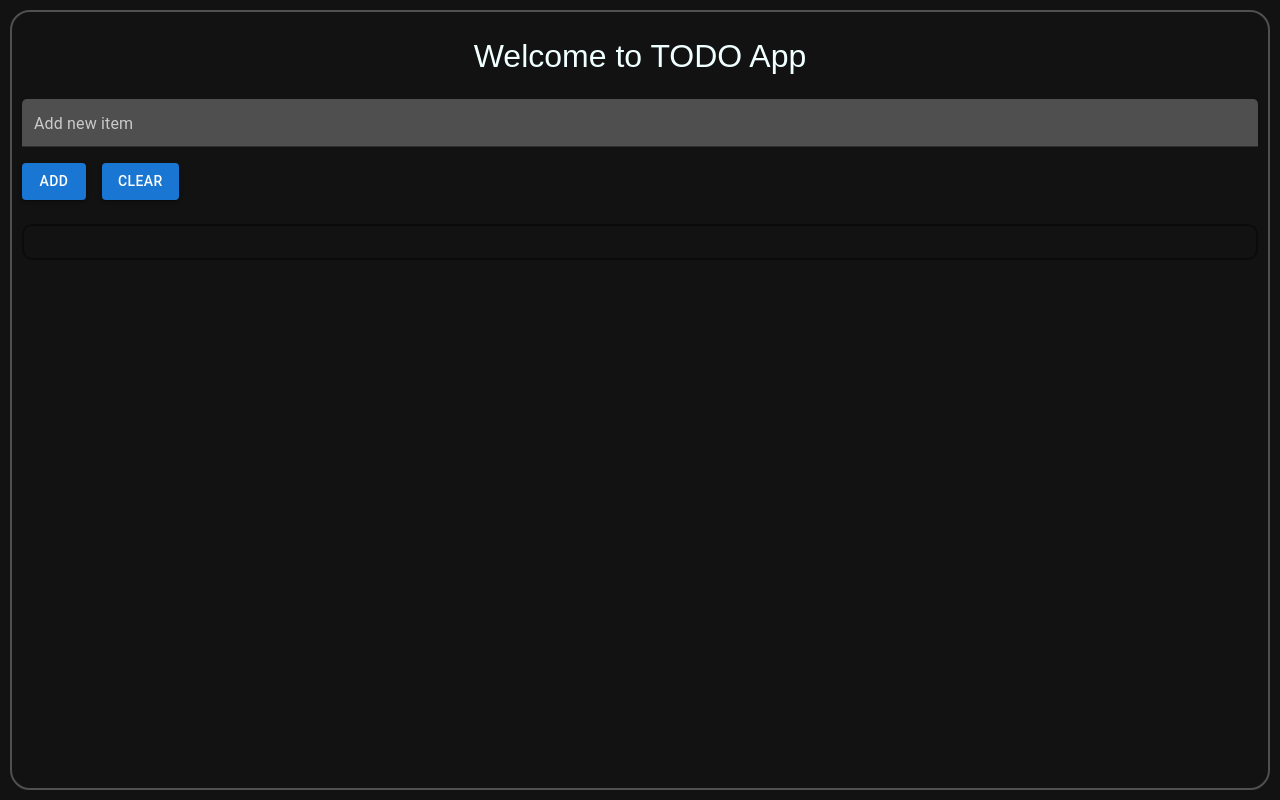
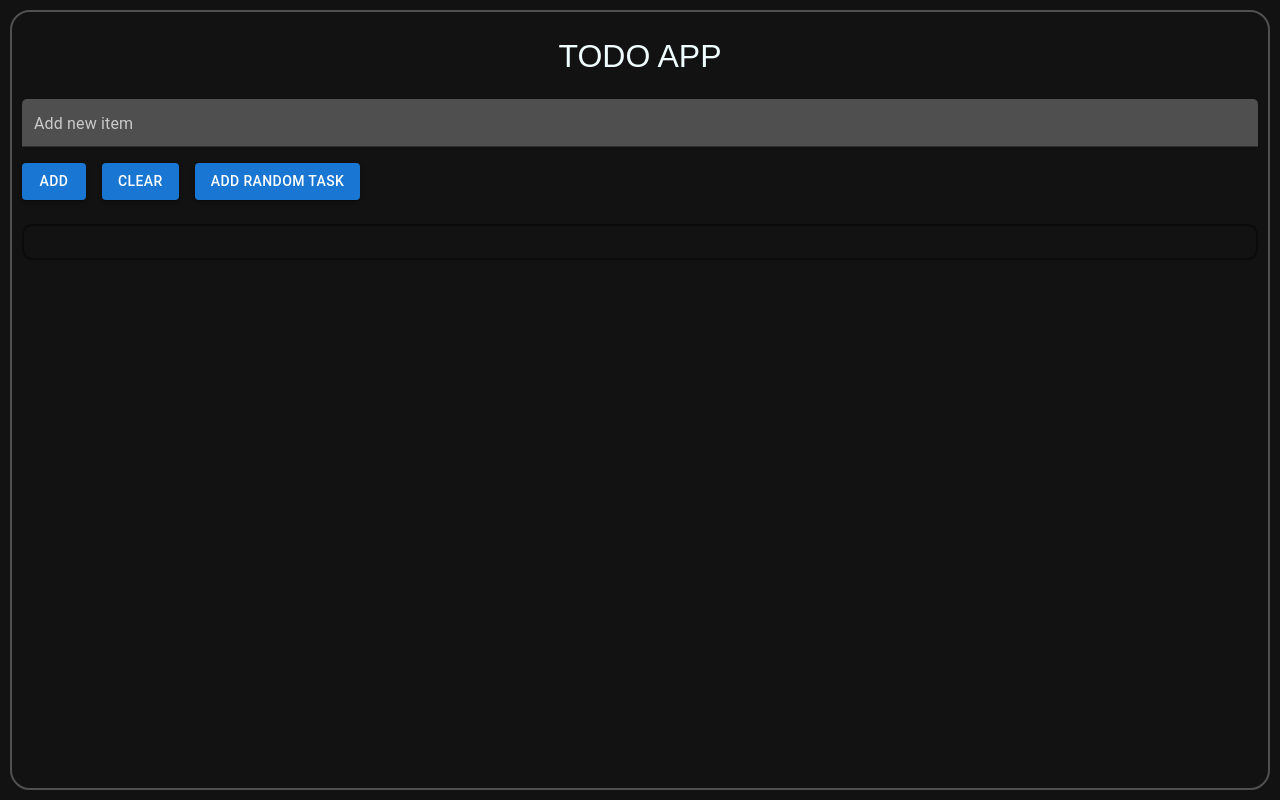
Before and after one commit to riteshkhatri08/ws_react, a React (Vite) app in the folder react_revisit/react-recap-1/: page / in a window 1280 px wide. Built offline with nearby package versions, Linux system fonts and the light colour scheme.

Commit message:
Add a button and api call for generating random todo

```diff
--- a/react_revisit/react-recap-1/package.json
+++ b/react_revisit/react-recap-1/package.json
@@ -16,6 +16,7 @@
     "@mui/icons-material": "^7.3.5",
     "@mui/material": "^7.3.5",
     "@types/uuid": "^10.0.0",
+    "axios": "^1.13.2",
     "react": "^19.2.0",
     "react-dom": "^19.2.0",
     "uuid": "^13.0.0"
--- a/react_revisit/react-recap-1/src/ListControl.tsx
+++ b/react_revisit/react-recap-1/src/ListControl.tsx
@@ -2,12 +2,22 @@ import React, { useState, type ChangeEvent } from "react";
 import Button from "@mui/material/Button";
 import TextField from "@mui/material/TextField";
 import { type ListProps, createTask } from "./interface/Common";
+import Axios from 'axios';
 
 
 
 
 const ListControl: React.FC<ListProps> = ({ list, listSetter }) => {
     const [inputText, setInputText] = useState<string>("");
+
+    const addTask = (taskValue: string): boolean => {
+          if (taskValue.trim().length !== 0) {
+            // Add item to list
+            listSetter([createTask(taskValue), ...list]);
+            return true;
+        }
+        return false;
+    }
 
     const handleChange = (event: ChangeEvent<HTMLInputElement>) => {
         setInputText(event.target.value);
@@ -21,17 +31,15 @@ const ListControl: React.FC<ListProps> = ({ list, listSetter }) => {
         }
     };
     const handleAddButtonClick = () => {
-        if (inputText.trim().length !== 0) {
-            // Add item to list
-            listSetter([createTask(inputText), ...list]);
-
-            // Clear text
-            setInputText("");
-        }
+        addTask(inputText) && setInputText("");
     };
     const handleClearButtonClick = () => {
         listSetter([]);
     };
+
+    const handleAddRandomButtonClick = () => {
+        Axios.get("https://dummyjson.com/todos/random").then((res) => addTask(res.data.todo));
+    }
     return (
         <div className="listControl">
             <TextField
@@ -59,6 +67,13 @@ const ListControl: React.FC<ListProps> = ({ list, listSetter }) => {
                 >
                     Clear
                 </Button>
+                <Button
+                    id="addRandomButton"
+                    variant="contained"
+                    onClick={handleAddRandomButtonClick}
+                >
+                    Add Random Task
+                </Button>
             </div>
         </div>
     );
--- a/react_revisit/react-recap-1/src/ListItem.tsx
+++ b/react_revisit/react-recap-1/src/ListItem.tsx
@@ -12,7 +12,6 @@ const ListItem: React.FC<{ task: Task; listProps: ListProps; }> = ({
         listProps.listSetter(listProps.list.filter((current) => current.id === id ? false : true));
     }
     const completeTask = (id: string) => {
-        console.log("completing task - ", id, "list is ", listProps.list)
         listProps.listSetter(listProps.list.map((current) => { return current.id === id ? { ...current, isComplete: true } : current }));
     }
 
--- a/react_revisit/react-recap-1/src/TodoApp.tsx
+++ b/react_revisit/react-recap-1/src/TodoApp.tsx
@@ -12,7 +12,7 @@ const TodoApp: React.FC = () => {
 
     return (
         <div className="todoAppContainer">
-            <div className='appTitle'>Welcome to TODO App</div>
+            <div className='appTitle'>TODO APP</div>
             <>
                 <ListControl listSetter={setList} list={list} />
                 <TodoList listSetter={setList} list={list} />
```
Also changed, not shown: 1 other file (tests, documents, lock files or other folders).
